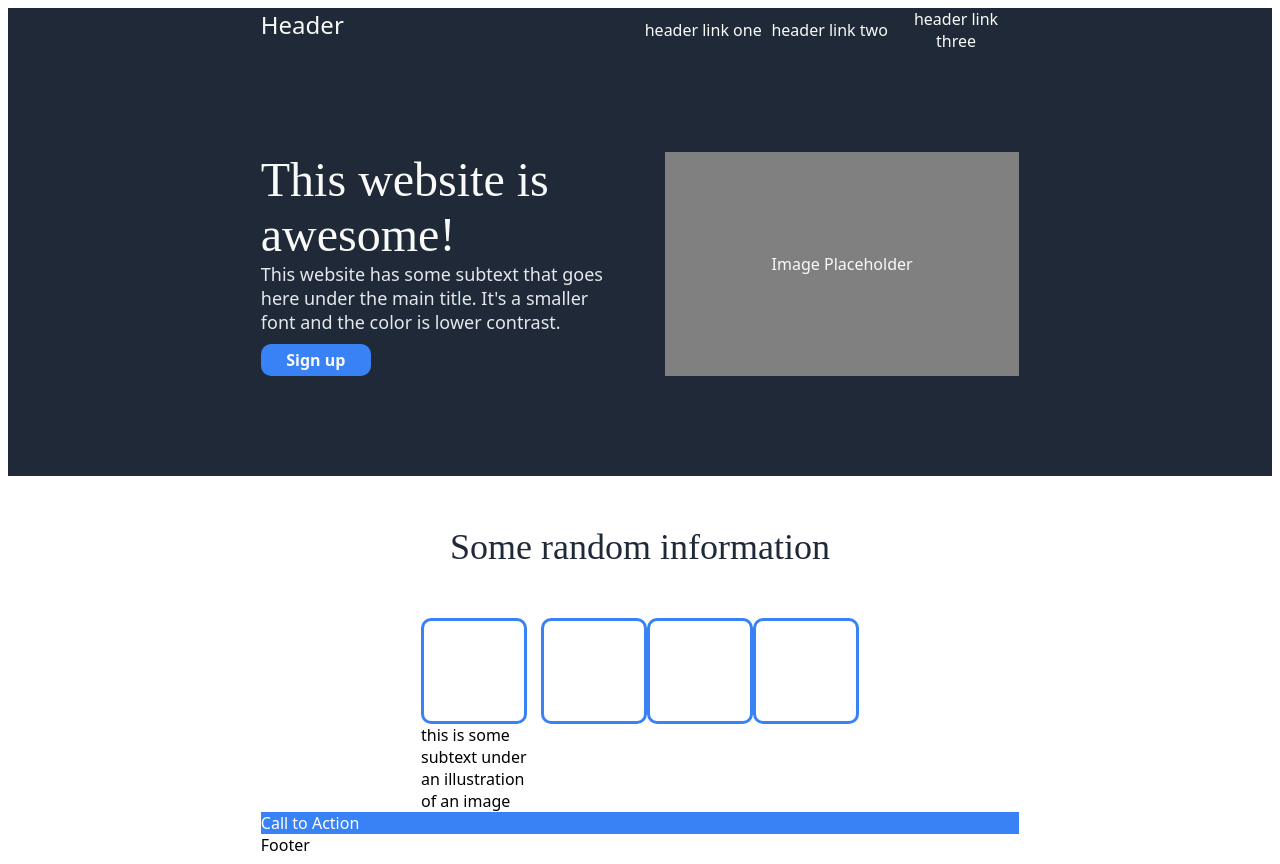
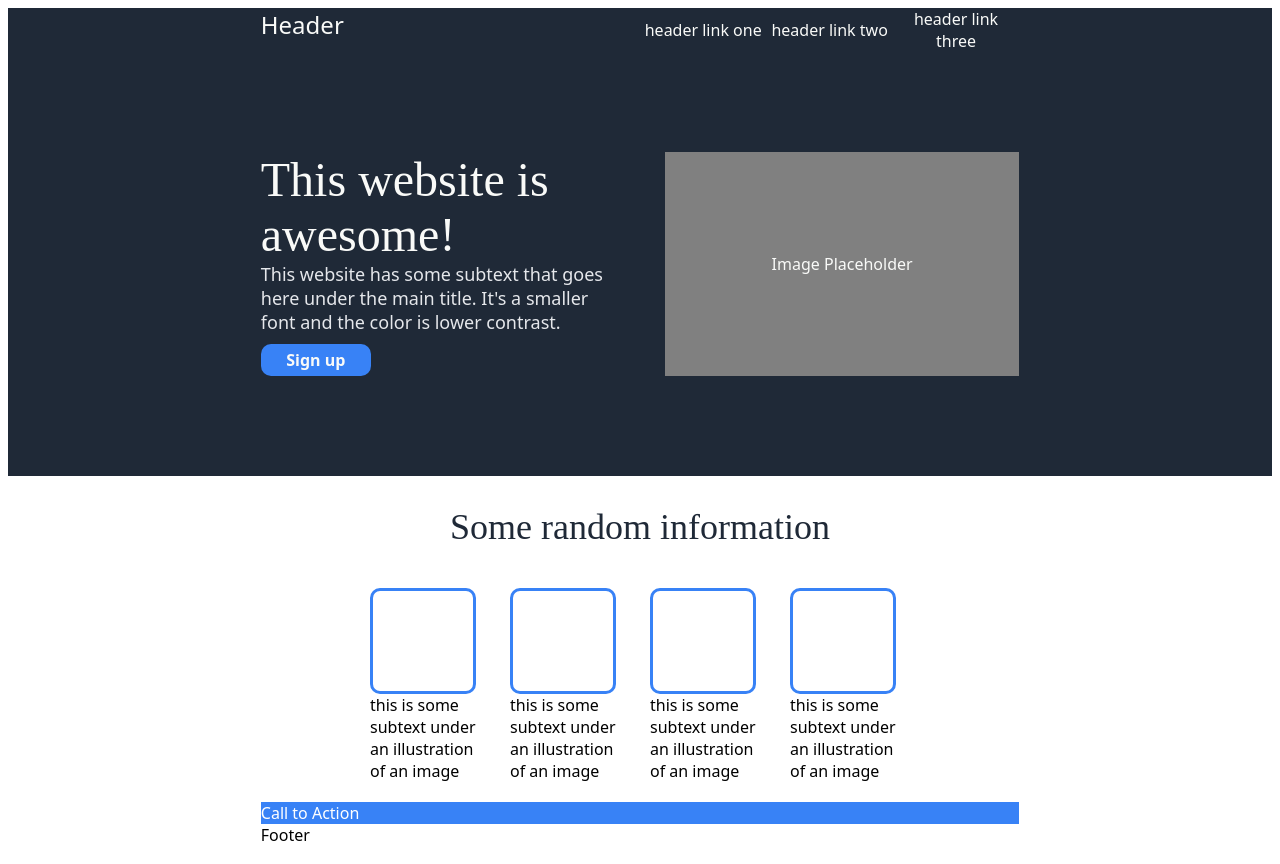
Before and after one commit to cherubim502/odin-landing-page, a plain HTML site: page index.html in a window 1280 px wide. Drawn offline with Linux system fonts and the light colour scheme.

Commit message:
gallery complete

```diff
--- a/index.html
+++ b/index.html
@@ -34,10 +34,22 @@
                 <div class="pic"></div>
                 <div class="secondary">this is some subtext under an illustration of an image</div>
             </div>
-            <div id="pic2" class="pic"></div>
-            <div id="pic3" class="pic"></div>
-            <div id="pic4" class="pic"></div>
+            <div id="pic-container2" class="pic-container">
+                <div class="pic"></div>
+                <div class="secondary">this is some subtext under an illustration of an image</div>
+            </div>
+            <div id="pic-continaer3" class="pic-container">
+                <div class="pic"></div>
+                <div class="secondary">this is some subtext under an illustration of an image</div>
+            </div>
+            <div id="pic-container4" class="pic-container">
+                <div class="pic"></div>
+                <div class="secondary">this is some subtext under an illustration of an image</div>
+            </div>
         </div>
+    </div>
+    <div id="quote" class="quote">
+
     </div>
     <div id="content" class="outer">
         <div id="calltoaction">Call to Action</div>
--- a/stylesheet.css
+++ b/stylesheet.css
@@ -83,14 +83,15 @@ html {
 #infoheader {
     color: #1F2937;
     font: 36px extra-bold;
-    padding-top: 50px;
-    padding-bottom: 50px;
+    padding-top: 30px;
+    padding-bottom: 30px;
 }
 
 .gallery {
     display: flex;
     flex: 1 1 0%;
     justify-content: center;
+    padding-bottom: 10px;
 }
 
 .pic {
@@ -102,4 +103,5 @@ html {
 
 .pic-container {
     width: 120px;
+    padding: 10px;
 }
```
